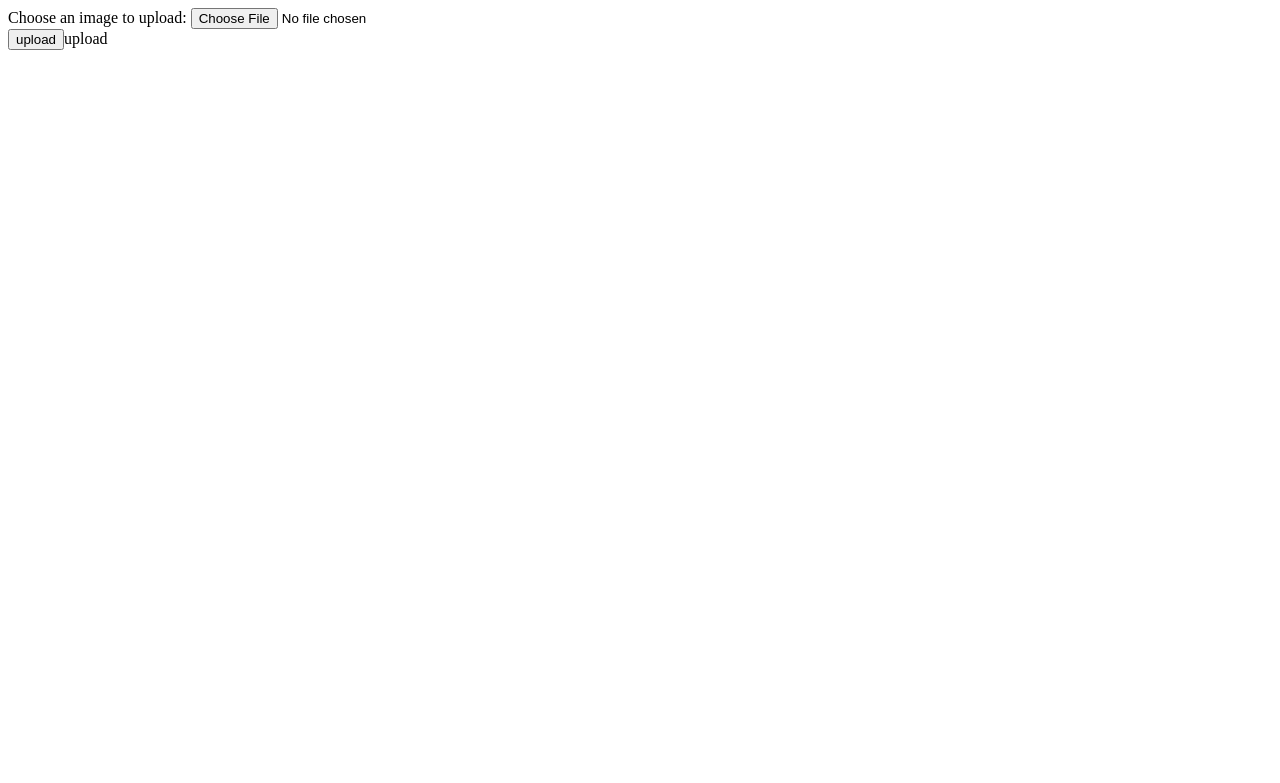
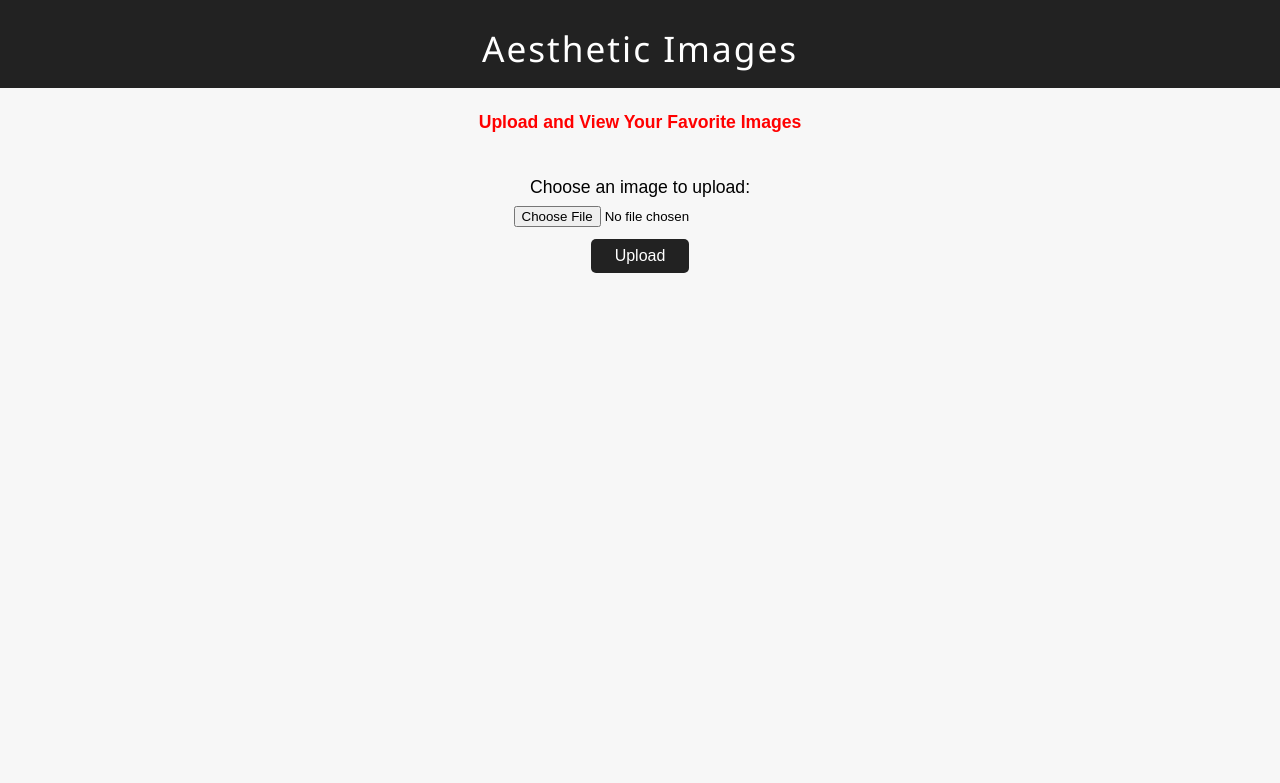
Before and after one commit to life-seeker/flask-project, a Flask app: page /album in a window 1280 px wide. Shown: the top 783 px of the page. Run offline with Flask 3, Linux system fonts and the light colour scheme.

Commit message:
update template

```diff
--- a/templates/gallery.html
+++ b/templates/gallery.html
@@ -1,19 +1,90 @@
-<div class="gallery">
-    {% for photo in photos %}
-        <img src="{{ url_for('static', filename='uploads/' + photo) }}" alt="{{ photo }}" width="200">
-        <!-- <form action="/delete/{{ photo }}" method="post">
-            <button type="submit">Delete</button>
-        </form> -->
+<!DOCTYPE html>
+<html lang="en">
+<head>
+    <meta charset="UTF-8">
+    <title>Aesthetic Images Gallery</title>
+    <style>
+        body {
+            font-family: Arial, sans-serif;
+            background: #f7f7f7;
+            margin: 0;
+            padding: 0;
+        }
+        .header {
+            background: #222;
+            color: #fff;
+            padding: 24px 0 16px 0;
+            text-align: center;
+            font-size: 2.2em;
+            letter-spacing: 2px;
+            margin-bottom: 24px;
+            font-family: 'Segoe UI', Arial, sans-serif;
+        }
+        .gallery {
+            display: flex;
+            flex-wrap: wrap;
+            justify-content: center;
+            gap: 18px;
+            margin: 0 0 32px 0;
+        }
+        .gallery img {
+            border-radius: 10px;
+            box-shadow: 0 2px 8px rgba(0,0,0,0.12);
+            width: 220px;
+            height: 180px;
+            object-fit: cover;
+            background: #fff;
+            padding: 6px;
+            transition: transform 0.2s;
+        }
+        .gallery img:hover {
+            transform: scale(1.05);
+            box-shadow: 0 4px 16px rgba(0,0,0,0.18);
+        }
+        .upload-form {
+            display: flex;
+            flex-direction: column;
+            align-items: center;
+            margin-bottom: 32px;
+        }
+        .upload-form label {
+            font-size: 1.1em;
+            margin-bottom: 8px;
+        }
+        .upload-form input[type="file"] {
+            margin-bottom: 12px;
+        }
+        .upload-form input[type="submit"] {
+            background: #222;
+            color: #fff;
+            border: none;
+            padding: 8px 24px;
+            border-radius: 5px;
+            font-size: 1em;
+            cursor: pointer;
+            transition: background 0.2s;
+        }
+        .upload-form input[type="submit"]:hover {
+            background: #444;
+        }
+    </style>
+</head>
+<body>
+    <div class="header">Aesthetic Images</div>
+    <h1 style="text-align: center; color: red; font-size: 1.1em; margin-top: 0;">
+        Upload and View Your Favorite Images
+    </h1>
 
-    {% endfor %}
-<form action="/upload" method="post"enctype="multipart/form-data">
-    <div>
+
+    <div class="gallery">
+        {% for photo in photos %}
+            <img src="{{ url_for('static', filename='uploads/' + photo) }}" alt="{{ photo }}">
+        {% endfor %}
+    </div>
+    <form class="upload-form" action="/upload" method="post" enctype="multipart/form-data">
         <label for="file">Choose an image to upload:</label>
-         <input type="file"name=file> </input>
-    <div>
-         <input type="submit"value="upload">upload </input>
-
-    </div>
-        </div>
-</form>
-</div>
+        <input type="file" name="file" id="file">
+        <input type="submit" value="Upload">
+    </form>
+</body>
+</html>
```
